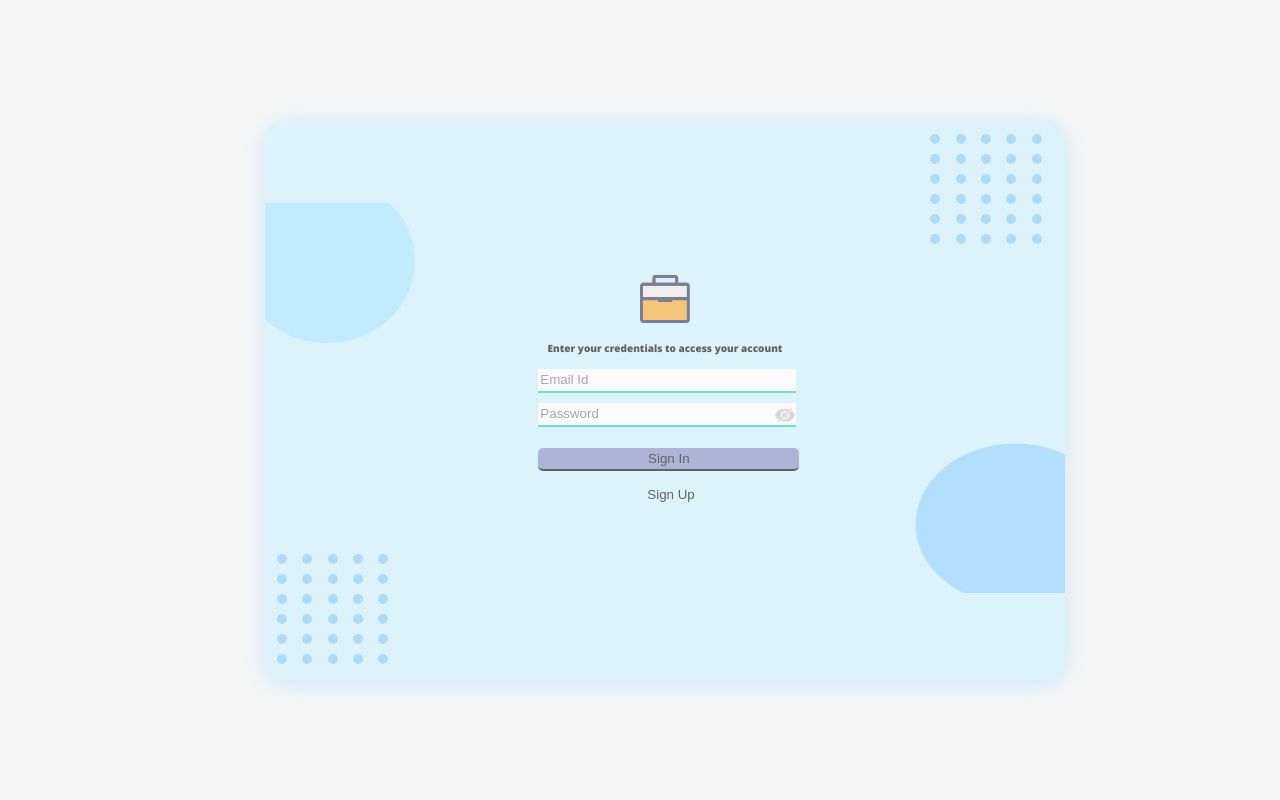
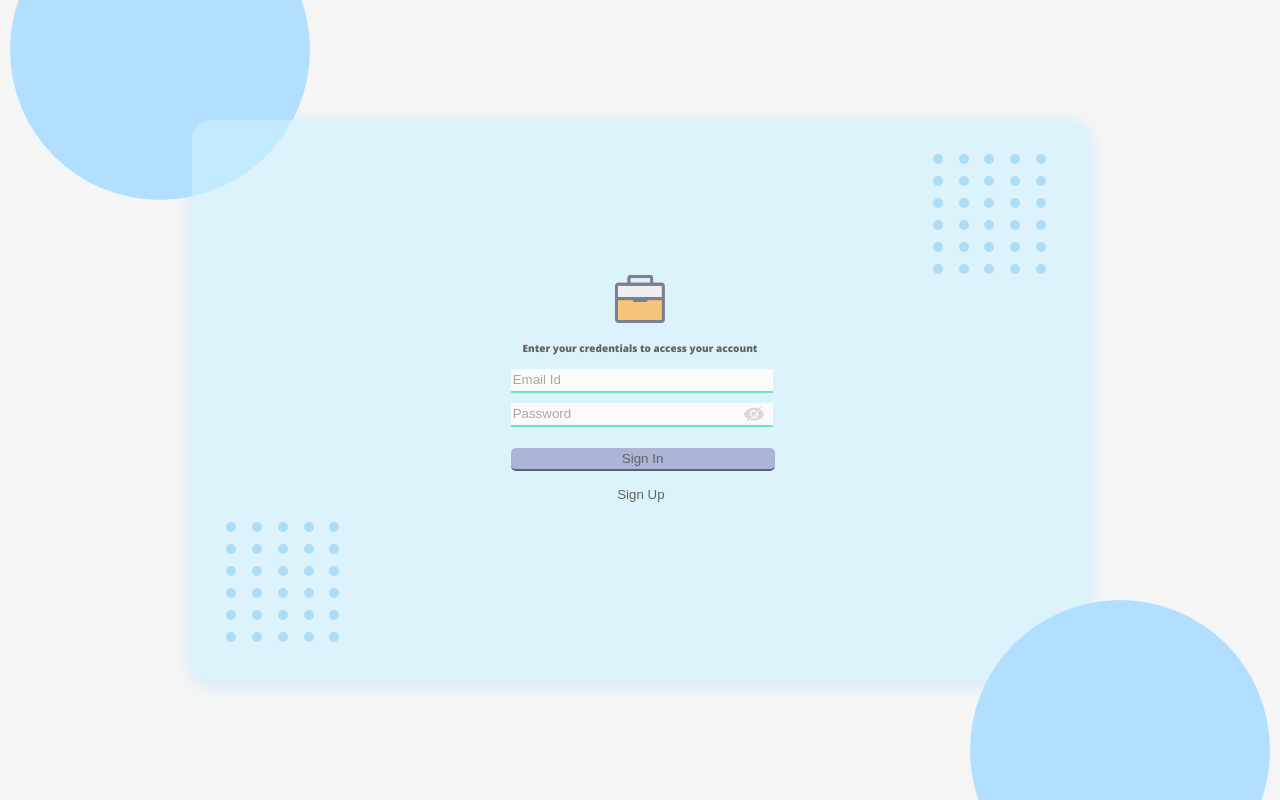
Before and after one commit to ashwinramuk/contacts-manager-app, a React (Create React App) app: page / in a window 1280 px wide. Built offline with nearby package versions, Linux system fonts and the light colour scheme.

Commit message:
updated CSS

```diff
--- a/src/Component/LogIn/Login.css
+++ b/src/Component/LogIn/Login.css
@@ -6,6 +6,7 @@
     display: flex;
     justify-content: center;
     align-items: center;
+    overflow: hidden;
 }
 
 .insideDiv {
@@ -18,7 +19,7 @@
     display: flex;
     flex-direction: row;
     position: relative;
-    max-width: 800px;
+    max-width: 70%;
     height: 70%;
     /* max-height: 700px; */
     /* min-width: none; */
@@ -34,6 +35,7 @@
     /* flex-direction: column-reverse; */
     align-items: flex-end;
     margin: 10px;
+    padding:20px;
 }
 
 .div3 {
@@ -43,6 +45,7 @@
     justify-content: center;
     width: 20%;
     margin: 10px;
+    padding:20px;
     /* display: inline; */
     /* padding:10px; */
 }
@@ -67,6 +70,10 @@
 
 .div2Form {
     width: 50%;
+    display:flex;
+    justify-content: center;
+    align-items:center;
+    flex-direction: column;
 
 
 }
@@ -101,14 +108,14 @@
 }
 
 .signIn {
-    width: 103%;
+    width: 102%;
     margin-top: 0px;
     background: #7D8CC4;
     border-radius: 5px;
     border: none;
     height: 23px;
     border-bottom: solid black 2px;
-
+    cursor: pointer;
 }
 .signIn:hover{
     background-color: #12bbdd;
@@ -119,10 +126,11 @@
 
 .signUp {
     margin-top: 15px;
+    width:103%;
     border: none;
-    margin-left: 12px;
     background-color: #CEF3FF;
     border-radius: 3px;
+    cursor: pointer;
 }
 .signUp:hover{
     background-color: #12bbdd;
@@ -140,7 +148,7 @@
 .dot {
     height: 10px;
     width: 10px;
-    margin: 2px;
+    margin: 4px;
     background: rgba(45, 165, 252, 0.5);
     border-radius: 50%;
     display: inline-block;
@@ -148,7 +156,9 @@
 
 .logo {
     width: 50px;
-    background-color: #CEF3FF;
+}
+.logo>img{
+    width: 100%;
 }
 
 .para {
@@ -158,35 +168,37 @@
     font-size: 10px;
     line-height: 22px;
 }
-
+.eye-div{
+    position: relative;
+}
 #hide {
     /* margin-left: 50px; */
-    position: relative;
-    left: 120px;
-    top: -20px;
+    position: absolute;
+    right: 5px;
+    bottom: 5px;
 }
 
 #hidez {
-    position: relative;
-    left: 120px;
-    top: -35px;
+    position: absolute;
+    right: 5px;
+    bottom: 5px;
 }
 
 .confirmPassword {
     position: relative;
-    top: -15px;
+    margin-top: 10px;
 }
 
 .signUpRe {
-    width: 103%;
     position: relative;
-    top: -30px;
-    width: 103%;
-    /* margin-top: 0px; */
+    margin-top: 25px;
+    width: 102%;
+    margin-bottom: 10px;
     background: #7D8CC4;
     border-radius: 5px;
     border: none;
     height: 23px;
+    cursor: pointer;
 }
 .SignInLink{
     text-decoration: none;
@@ -194,26 +206,7 @@
 .errorMessage{
     color: rgb(145, 8, 8);
 }
-.EllipseLeft{
-    width: 150px;
-    height: 140px;
-    position: relative;
-    left: 150px;
-    top: -125px;
-}
-.ellipse32{
-    width: 150px;
-    height: 150px;
-    position: relative;
-    top: 120px;
-    left: -150px;
 
-}
-.ellipse33{
-    position: absolute;
-    top: 900px;
-    /* left: 10px; */
-}
 .logInEll{
     max-width: 100px;
 }
@@ -222,3 +215,23 @@
     width:50%;
     z-index: 1;
 }
+.ellipse1{
+    position:absolute;
+    top:-100px;
+    left:10px;
+    width:300px;
+    height:300px;
+    border-radius: 50%;
+    background-color: #B2DFFF;
+}
+.ellipse2{
+    position:absolute;
+    bottom:-100px;
+    right:10px;
+    width:300px;
+    height:300px;
+    border-radius: 50%;
+    background-color: #B2DFFF;
+    transform: rotate(100.53deg);
+
+}
--- a/src/Component/LogIn/Login.js
+++ b/src/Component/LogIn/Login.js
@@ -67,11 +67,10 @@ const LogIn = () => {
             } else {
                 setUserNotReg((prevData) => ({ ...prevData, newUser: "" }))
                 localStorage.setItem("token", data.token)
+                localStorage.setItem("userInfo", JSON.stringify({email:userDetails.email}))
                 navigate("/dashBoard")
             }
-            // if(token){
-            //     navigate('/dashBoard')
-            // }
+
 
         }).catch((err) => {
             console.log(err)
@@ -83,8 +82,8 @@ const LogIn = () => {
     return (
         <>
             <div className="mainDiv">
-                <div className="ellipse1">
-                    <img className="EllipseLeft" src="../images/Ellipse-31.png" alt="Ellipse-31" />
+                <div className="ellipse1" >
+                    {/* <img className="EllipseLeft" src="../images/Ellipse-31.png" alt="Ellipse-31" /> */}
                 </div>
 
                 <div className="insideDiv">
@@ -100,18 +99,21 @@ const LogIn = () => {
                     </div>
                     <div className="div2">
                         <div className="div2Form">
-                            {/* <div className="logo" >Logo</div><br></br> */}
-                            <img className="logo" src="../images/logo.png"/>
+                            <div className="logo" ><img src="../images/logo.png"/></div>
+
                             <p className="para">Enter your credentials to access your account</p>
                             <form className="form" method="POST" onSubmit={submitHandler}>
                                 <input className="emailId" type="text" name="email" onChange={(event) => { setUserDetails({ ...userDetails, email: event.target.value }) }} placeholder="Email Id"></input>
-                                <input className="password" type={isRevealed ? "text" : "password"} name="password" onChange={(event) => { setUserDetails({ ...userDetails, password: event.target.value }) }} placeholder="Password"></input><br></br>
+                                <div className="eye-div">
+                                <input className="password" type={isRevealed ? "text" : "password"} name="password" onChange={(event) => { setUserDetails({ ...userDetails, password: event.target.value }) }} placeholder="Password"></input>
                                 <img id="hide" src="../images/eye1.png" alt="eyecon" onClick={() => setIsReaveled(prevState => !prevState)} />
-                                {/* <button className="signIn">Sign In</button> */}
+                                </div>
+                                <br></br>
                                 <input type="submit" className="signIn" value="Sign In" /><br />
-                                {loader && <div className="loader-div"><img src="./images/Loading_icon.gif" alt="Loading_icon" /></div>}
                             </form>
                             <Link to="/register"><button className="signUp">Sign Up</button></Link>
+                            {loader && <div className="loader-div"><img src="./images/Loading_icon.gif" alt="Loading_icon" /></div>}
+
                             <center className="errorMessage ">
                                 {error.emailError && <h5>{error.emailError}</h5> || error.passwordError && <h5>{error.passwordError}</h5> || <h5>{userNotReg.wrongPassword}</h5> || <h5>{userNotReg.newUser}</h5>}
                             </center>
@@ -128,8 +130,7 @@ const LogIn = () => {
                     </div>
 
                 </div>
-                <div className="logInEll">
-                    <img className="ellipse32" src="../images/Ellipse-32.png" />
+                <div className="ellipse2">
                 </div>
 
             </div>
--- a/src/Component/SignUp/signUp.js
+++ b/src/Component/SignUp/signUp.js
@@ -65,7 +65,7 @@ const SignUp = () => {
     return (
         <>
             <div className="mainDiv">
-            <img className="EllipseLeft" src="../images/Ellipse-31.png" alt="Ellipse-31" />
+            <div className="ellipse1"></div>
                 <div className="insideDiv">
                     <div className="div1">
                         {/* <Dots/> */}
@@ -80,16 +80,19 @@ const SignUp = () => {
 
                     <div className="div2">
                         <div className="div2Form">
-                            {/* <div className="logo" >Logo</div><br></br> */}
-                            <img className="logo" src="../images/logo.png"/>
+                            <div className="logo" ><img src="../images/logo.png"/></div>
+
                             <p className="para signUpPara">Create New account</p>
                             <form className="form" onSubmit={submitHandler}>
                                 <input className="emailId" type="text" name="email" onChange={(event) => { setUserDetails({ ...userDetails, email: event.target.value }) }} placeholder="Email Id"></input>
+                                <div className="eye-div">
                                 <input className="password" type={isRevealed ? "text" : "password"} name="password" onChange={(event) => { setUserDetails({ ...userDetails, password: event.target.value }) }} placeholder="password"></input>
                                 <img id="hide" src="../images/eye1.png" alt="eyecon" onClick={() => setIsReaveled(prevState => !prevState)} />
+                                </div>
+                                <div className="eye-div">
                                 <input className="password confirmPassword" id="eyeCon" type={pwd ? "text" : "password"} name="confirmPassword" onChange={(event) => { setUserDetails({ ...userDetails, confirmPassword: event.target.value }) }} placeholder="confirmPassword"></input>
                                 <img id="hidez" src="../images/eye1.png" alt="eyecon" onClick={() => setpwd(prevState => !prevState)} />
-                                {/* <button className="signUp">Sign Up</button> */}
+                                </div>
                                 <input type="submit" className="signUp signUpRe" value="Sign Up" />
                             </form>
                             <p1 className="goto">if user is already registered  <Link className="SignInLink" to="/login">signIn</Link>  </p1>
@@ -110,8 +113,7 @@ const SignUp = () => {
 
 
                 </div>
-                <div className="signUpEll">
-                <img className="ellipse32" src="../images/Ellipse-32.png" />
+                <div className="ellipse2">
                 </div>
 
             </div>
```
